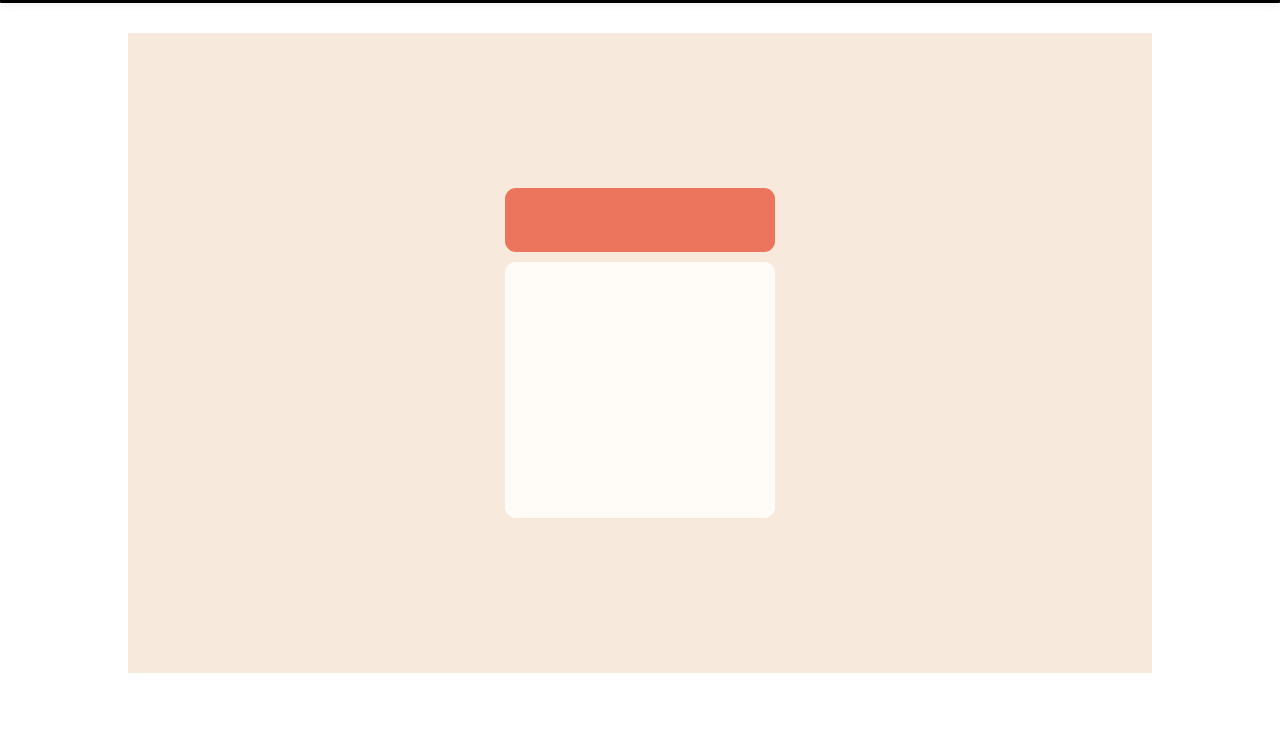
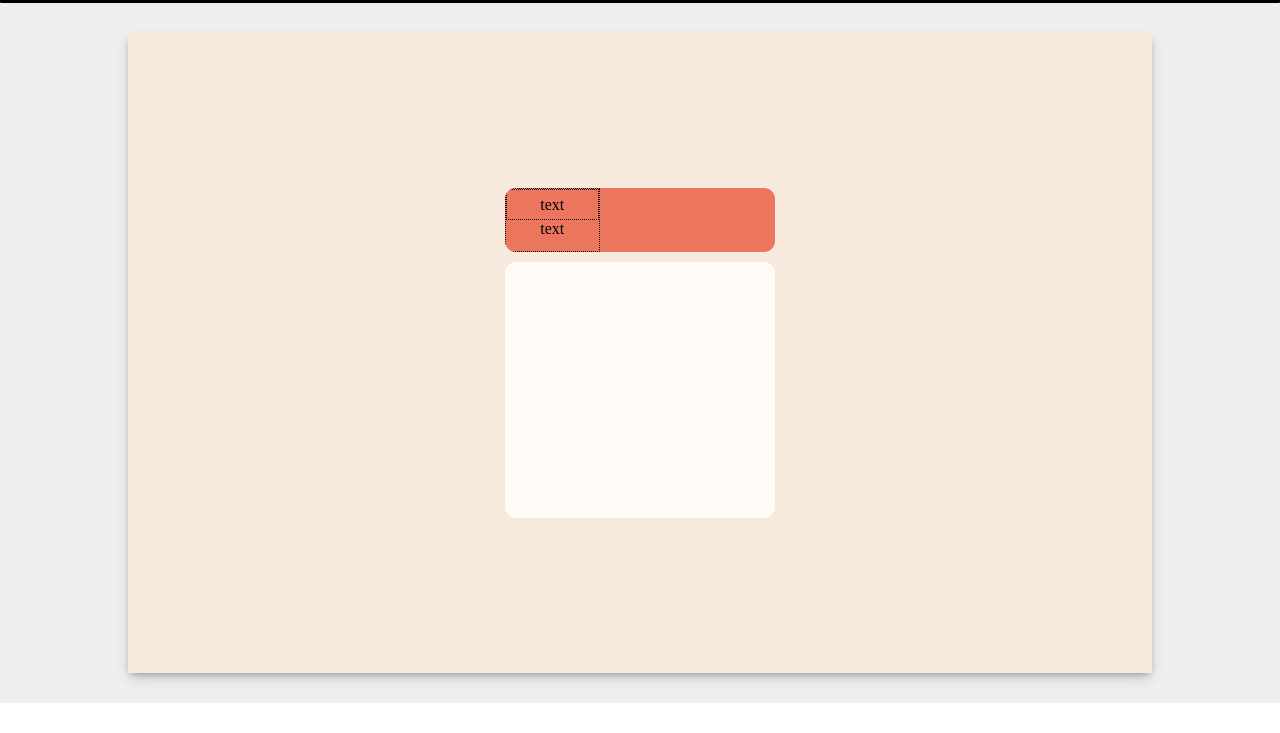
Before and after one commit to JeffjHoyt/Portfolio-2.0, a website: page pj2.html in a window 1280 px wide. Shown: the part 67-800 px from the top of the page. Drawn offline with nearby package versions, Linux system fonts and the light colour scheme; a web font is replaced by a local one.

Commit message:
added flex boxes for top box text areas

```diff
--- a/pj2.html
+++ b/pj2.html
@@ -55,12 +55,19 @@
         </nav>
 
     </header>
-    <body>
+    <section class="p2">
         <div class="p2-background">
             <div class="ex-bg">
                 <div class="ex-main-box">
                     <div class="ex-top-box">
-
+                        <div class="ex-top-box-left outline">
+                            <div class="ex-top-box-left-top outline">
+                                <p>text</p>
+                            </div>
+                            <div class="ex-top-box-left-bottom">
+                                <p>text</p>
+                            </div>
+                        </div>
                     </div>
                     <div class="ex-mid-box">
 
@@ -71,6 +78,7 @@
                 </div>
             </div>
         </div>
+    </section>
 
     <script defer src="https://kit.fontawesome.com/85afe6464c.js" crossorigin="anonymous"></script>
     <script src="https://cdn.jsdelivr.net/npm/typed.js@2.0.12"></script>
--- a/style.css
+++ b/style.css
@@ -687,12 +687,18 @@ input[type=text], select, textarea {
 
 /* --------------------------------------------- Project 2 landing page ---------------------------------- */
 
+.p2 {
+    background-color: #EFEFEF;
+    margin-top: 70px;
+    height: fit-content;
+}
+
 .outline {
     border: black 1px dotted;
 }
 
 .p2-background {
-    padding-top: 100px;
+    padding: 30px;
     display: flex;
     flex-direction: column;
     flex-wrap: nowrap;
@@ -709,6 +715,7 @@ input[type=text], select, textarea {
     width: 80vw;
     height: 80vh;
     background-color: #f7e9dc;
+    box-shadow: rgba(50, 50, 93, 0.25) 0px 6px 12px -2px, rgba(0, 0, 0, 0.3) 0px 3px 7px -3px;
 }
 
 .ex-main-box {
@@ -717,10 +724,34 @@ input[type=text], select, textarea {
 }
 
 .ex-top-box {
+    display: flex;
+    flex-direction: row;
     width: 270px;
     height: 64px;
     border-radius: 11px;
     background-color: #EB765D;
+}
+
+.ex-top-box-left {
+    justify-content: center;
+    align-items: center;
+    align-content: center;
+    display: flex;
+    flex-direction: column;
+    width: 35%;
+    height: 100%;
+    text-align: center;
+}
+
+.ex-top-box-left-top {
+    width: 100%;
+    height: 50%;
+    align-content: center;
+}
+
+.ex-top-box-left-bottom {
+    width: 100%;
+    height: 50%;
 }
 
 .ex-mid-box {
```
